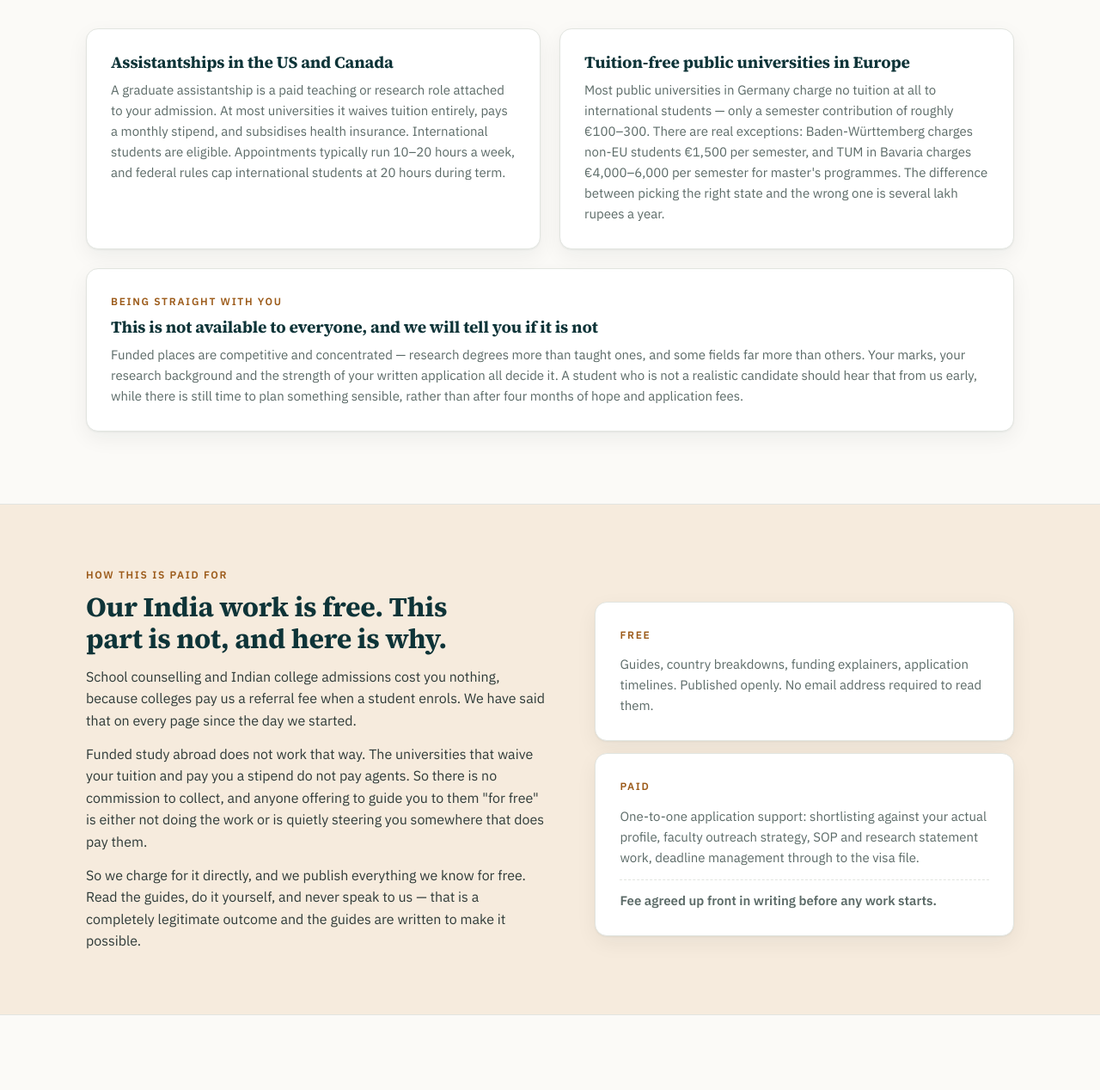
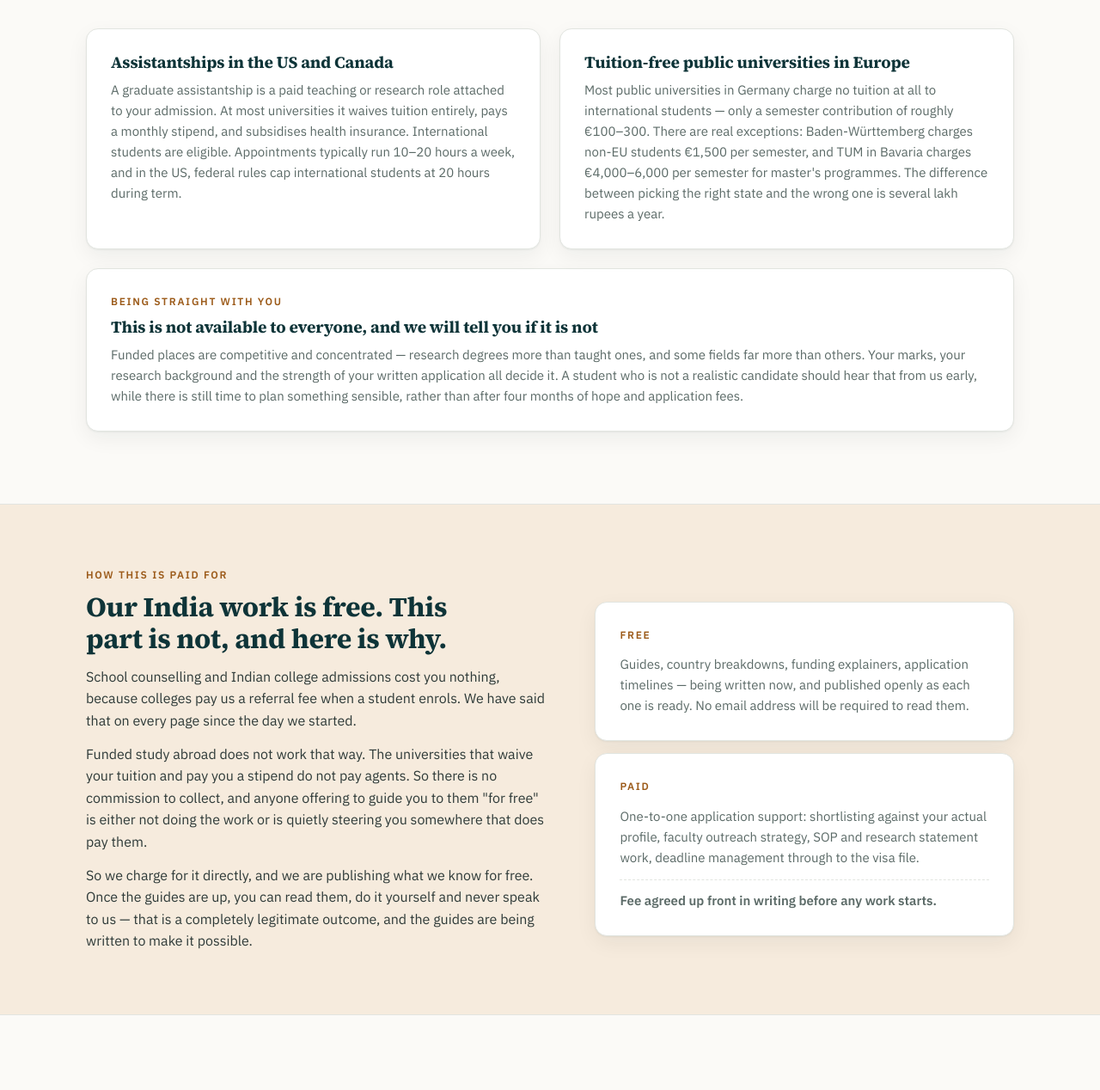
Before and after one commit to saurabh42075-maker/campuscout-site, a plain HTML site: page abroad.html in a window 1280 px wide. Shown: the part 992-2260 px from the top of the page at 86% size. Drawn offline with Linux system fonts and the light colour scheme.

Commit message:
Abroad page: guides are forthcoming, 20-hour cap is US-only
Co-Authored-By: Claude Opus 5.5 <noreply@anthropic.com>

```diff
--- a/abroad.html
+++ b/abroad.html
@@ -42,7 +42,7 @@
     <p>We look at both. For a strong student in the right field, a funded place can turn a forty-lakh decision into a four-lakh one.</p></div>
   <div class="cols cols-2">
     <div class="card"><h3>Assistantships in the US and Canada</h3>
-      <p>A graduate assistantship is a paid teaching or research role attached to your admission. At most universities it waives tuition entirely, pays a monthly stipend, and subsidises health insurance. International students are eligible. Appointments typically run 10–20 hours a week, and federal rules cap international students at 20 hours during term.</p></div>
+      <p>A graduate assistantship is a paid teaching or research role attached to your admission. At most universities it waives tuition entirely, pays a monthly stipend, and subsidises health insurance. International students are eligible. Appointments typically run 10–20 hours a week, and in the US, federal rules cap international students at 20 hours during term.</p></div>
     <div class="card"><h3>Tuition-free public universities in Europe</h3>
       <p>Most public universities in Germany charge no tuition at all to international students — only a semester contribution of roughly €100–300. There are real exceptions: Baden-Württemberg charges non-EU students €1,500 per semester, and TUM in Bavaria charges €4,000–6,000 per semester for master's programmes. The difference between picking the right state and the wrong one is several lakh rupees a year.</p></div>
   </div>
@@ -58,10 +58,10 @@
     <h2>Our India work is free. This part is not, and here is why.</h2>
     <p>School counselling and Indian college admissions cost you nothing, because colleges pay us a referral fee when a student enrols. We have said that on every page since the day we started.</p>
     <p>Funded study abroad does not work that way. The universities that waive your tuition and pay you a stipend do not pay agents. So there is no commission to collect, and anyone offering to guide you to them "for free" is either not doing the work or is quietly steering you somewhere that does pay them.</p>
-    <p>So we charge for it directly, and we publish everything we know for free. Read the guides, do it yourself, and never speak to us — that is a completely legitimate outcome and the guides are written to make it possible.</p></div>
+    <p>So we charge for it directly, and we are publishing what we know for free. Once the guides are up, you can read them, do it yourself and never speak to us — that is a completely legitimate outcome, and the guides are being written to make it possible.</p></div>
   <div class="cols stack">
     <div class="card"><p class="eyebrow">Free</p>
-      <p>Guides, country breakdowns, funding explainers, application timelines. Published openly. No email address required to read them.</p></div>
+      <p>Guides, country breakdowns, funding explainers, application timelines — being written now, and published openly as each one is ready. No email address will be required to read them.</p></div>
     <div class="card"><p class="eyebrow">Paid</p>
       <p>One-to-one application support: shortlisting against your actual profile, faculty outreach strategy, SOP and research statement work, deadline management through to the visa file.</p>
       <!-- Fee not decided yet. When it is, put the amount in this line only, e.g. "₹X, agreed up front in writing before any work starts." -->
```
